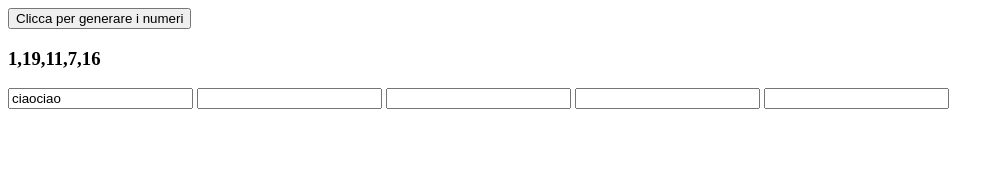
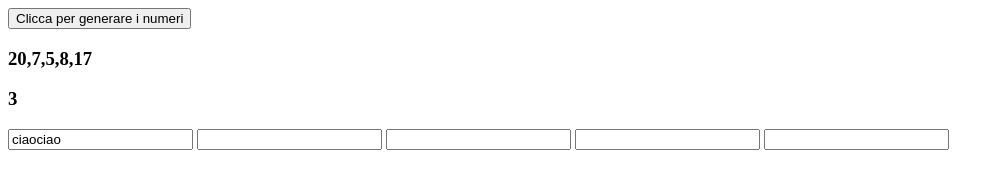
Before and after one commit to nicolamilani1988/js-simon, a plain HTML site: page BONUS HTML/index.html in a window 1280 px wide. Both pictures are taken after a click on the button "Clicca per generare i numeri". Shown: the whole page, without its empty margins (0-1004 px from the left). Drawn offline with Linux system fonts and the light colour scheme.

Commit message:
creata funzione countdown per nascondere Numeri

```diff
--- a/BONUS HTML/index.html
+++ b/BONUS HTML/index.html
@@ -10,6 +10,7 @@
     <button id="number-generator" type="button" name="button">Clicca per generare i numeri</button>
 
     <h3 id="principal-numbers">Clicca e memorizza i numeri che appariranno qui</h3>
+    <h3 id="timer">5</h3>
 
     <input id= "input-1" type="text" name="" value="ciaociao" >
     <input type="text" name="" >
--- a/BONUS HTML/script.js
+++ b/BONUS HTML/script.js
@@ -1,26 +1,7 @@
 var casualNumbers;
 
 // funzione per comporre array di lunghezza totLength con numeri compresi tra min e max
-function getRndDifferentNumbers (){
 
-  var arrayTot = [];
-  var array = [];
-
-  do{
-
-    var numRnd = Math.floor(Math.random()*20)+1;
-    var index = arrayTot.indexOf(numRnd);
-    arrayTot.push(numRnd);
-
-    if (index == -1){
-        array.push(numRnd)
-      }
-
-  }  while (array.length < 5)
-
-  myH3.innerHTML = array;
-
-}
 
 function insertNumber(){
   var userNumbers = [];
@@ -55,8 +36,58 @@ function init(){
 
 // init();
 
+
+
+
+
+
+
+
+
+function getRndDifferentNumbers (min,max,totLength){
+
+  var arrayTot = [];
+  var array = [];
+
+  do{
+
+    var numRnd = Math.floor(Math.random()*max)+min;
+    var index = arrayTot.indexOf(numRnd);
+    arrayTot.push(numRnd);
+
+    if (index == -1){
+        array.push(numRnd)
+      }
+
+  }  while (array.length < totLength)
+
+  myH3.innerHTML = array;
+
+}
+
 // var number = document.getElementById("input-1").value;
 var myH3 = document.getElementById("principal-numbers");
 var myBtn = document.getElementById("number-generator");
+var sec;
+var clock;
 
-myBtn.addEventListener("click", getRndDifferentNumbers);
+function tick(){
+  document.getElementById("timer").innerHTML = sec--;
+  if(sec < 0){
+    document.getElementById("timer").innerHTML = "STOP";
+  }
+}
+
+function countdown(){
+  sec = 4;
+  clock = setInterval(tick, 1000);
+}
+
+myBtn.addEventListener("click", function(){
+
+  getRndDifferentNumbers (1,20,5);
+  countdown();
+
+});
+
+// var waitingTime = setTimeout(hideNumbers,1000);
```
